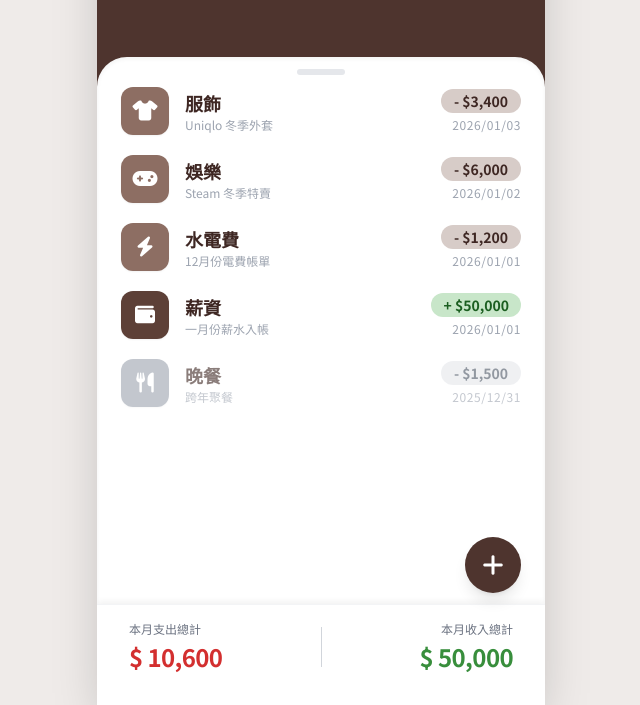
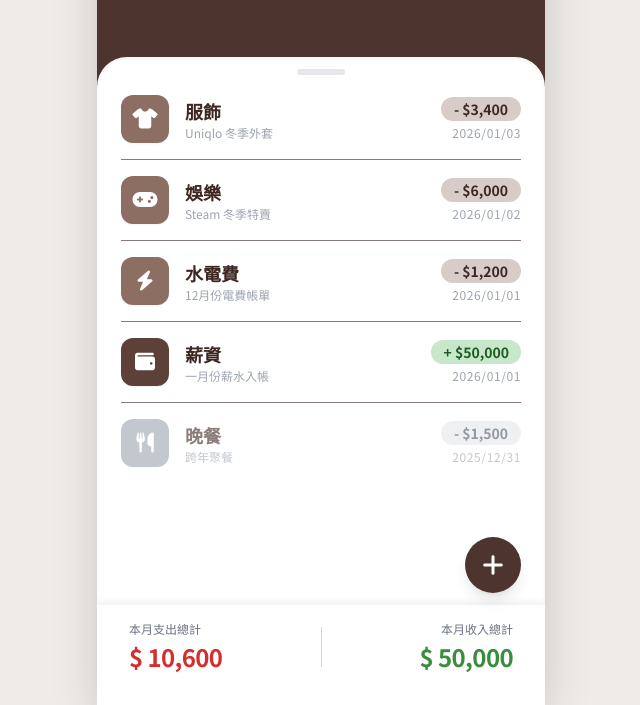
Before and after one commit to a815355666/-, a plain HTML site: page index.html in a window 1280 px wide. Shown: the part 95-800 px from the top of the page, without its empty margins (319-959 px from the left). Drawn offline with nearby package versions, Linux system fonts and the light colour scheme.

Commit message:
Update index.html

```diff
--- a/index.html
+++ b/index.html
@@ -68,11 +68,13 @@
             </div>
 
             <!-- 交易列表 (可捲動區域) -->
-            <div class="flex-1 overflow-y-auto no-scrollbar px-6 pt-2 pb-24 space-y-5" id="transaction-list">
+            <!-- 修改：移除 space-y-5，改用每個項目自己的 margin/padding 來控制間距與分隔線 -->
+            <div class="flex-1 overflow-y-auto no-scrollbar px-6 pt-4 pb-24" id="transaction-list">
                 <!-- 列表內容會由 JS 生成，這裡先放幾個範例模擬你的設計稿 -->
 
                 <!-- 範例 1: 服飾 -->
-                <div class="flex items-center justify-between group cursor-pointer">
+                <!-- 修改：將 border-gray-100 改為 border-[#8A7878]，並設定 border-b-[1.5px] -->
+                <div class="flex items-center justify-between group cursor-pointer border-b-[1.5px] border-[#8A7878] pb-4 mb-4">
                     <div class="flex items-center gap-4">
                         <!-- Icon 區塊 -->
                         <div class="w-12 h-12 bg-[#8D6E63] rounded-xl flex items-center justify-center text-white shadow-sm group-hover:scale-105 transition-transform">
@@ -94,7 +96,8 @@
                 </div>
 
                 <!-- 範例 2: 娛樂 -->
-                <div class="flex items-center justify-between group cursor-pointer">
+                <!-- 修改：分隔線顏色與粗度調整 -->
+                <div class="flex items-center justify-between group cursor-pointer border-b-[1.5px] border-[#8A7878] pb-4 mb-4">
                     <div class="flex items-center gap-4">
                         <div class="w-12 h-12 bg-[#8D6E63] rounded-xl flex items-center justify-center text-white shadow-sm group-hover:scale-105 transition-transform">
                             <i class="fa-solid fa-gamepad text-xl"></i>
@@ -113,7 +116,8 @@
                 </div>
 
                  <!-- 範例 3: 水電費 -->
-                 <div class="flex items-center justify-between group cursor-pointer">
+                 <!-- 修改：分隔線顏色與粗度調整 -->
+                 <div class="flex items-center justify-between group cursor-pointer border-b-[1.5px] border-[#8A7878] pb-4 mb-4">
                     <div class="flex items-center gap-4">
                         <div class="w-12 h-12 bg-[#8D6E63] rounded-xl flex items-center justify-center text-white shadow-sm group-hover:scale-105 transition-transform">
                             <i class="fa-solid fa-bolt text-xl"></i>
@@ -131,8 +135,9 @@
                     </div>
                 </div>
 
-                 <!-- 範例 4: 薪資收入 (展示不同顏色的金額) -->
-                 <div class="flex items-center justify-between group cursor-pointer">
+                 <!-- 範例 4: 薪資收入 -->
+                 <!-- 修改：分隔線顏色與粗度調整 -->
+                 <div class="flex items-center justify-between group cursor-pointer border-b-[1.5px] border-[#8A7878] pb-4 mb-4">
                     <div class="flex items-center gap-4">
                         <div class="w-12 h-12 bg-[#5D4037] rounded-xl flex items-center justify-center text-white shadow-sm group-hover:scale-105 transition-transform">
                             <i class="fa-solid fa-wallet text-xl"></i>
@@ -152,7 +157,8 @@
                 </div>
 
                  <!-- 範例 5: 去年紀錄 (模擬捲動) -->
-                 <div class="flex items-center justify-between group cursor-pointer opacity-60">
+                 <!-- 最後一個項目維持原樣，不需要底線 -->
+                 <div class="flex items-center justify-between group cursor-pointer opacity-60 pb-4">
                     <div class="flex items-center gap-4">
                         <div class="w-12 h-12 bg-gray-400 rounded-xl flex items-center justify-center text-white shadow-sm">
                             <i class="fa-solid fa-utensils text-xl"></i>
```
